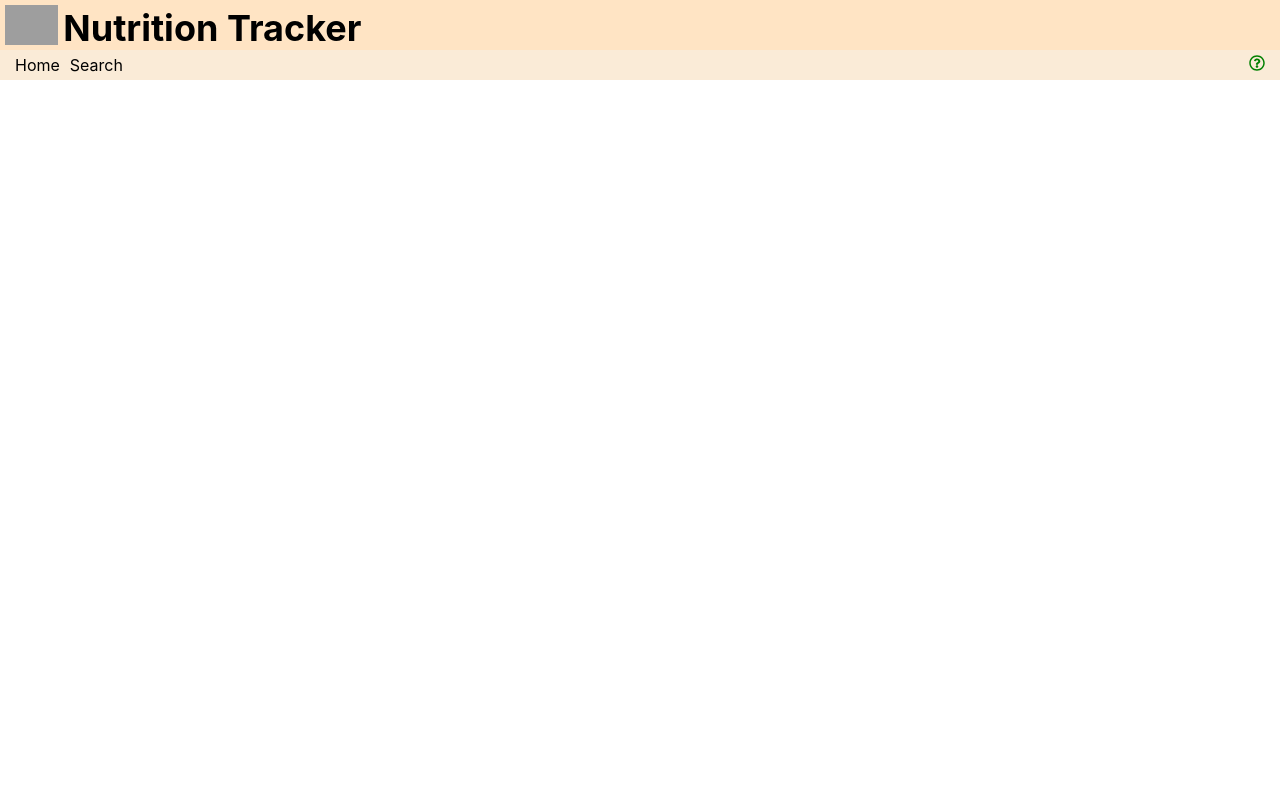
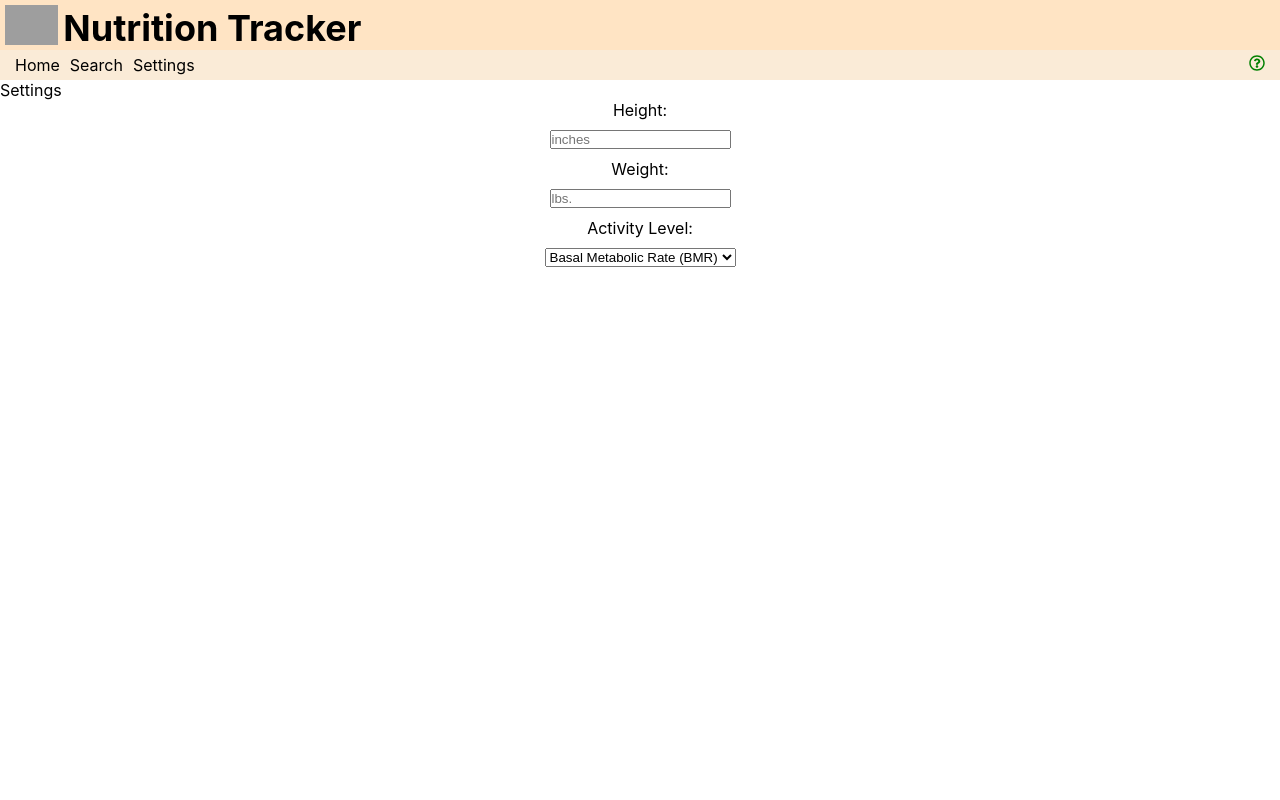
Before and after one commit to tkg808/nutrition-tracker, a React (Create React App) app: page /settings in a window 1280 px wide. Shown: the top 800 px of the page. Built offline with nearby package versions, Linux system fonts and the light colour scheme; grey boxes are pictures that could not be loaded.

Commit message:
Added a Settings component that will take user info to determine daily caloric needs. Added a SettingsForm component to render in Settings. Added UserSettings context to use calculations app-wide.

```diff
--- a/src/App.js
+++ b/src/App.js
@@ -6,6 +6,7 @@ import { useState, useEFfect, useEffect } from 'react';
 import { UserContext } from './UserContext';
 import { FaRegQuestionCircle, FaGithub } from 'react-icons/fa';
 import Help from './components/Help';
+import Settings from './components/Settings';
 
 export default function App()
 {
@@ -40,6 +41,7 @@ export default function App()
         <div className="links">
           <Link to="/">Home</Link>
           <Link to="/search">Search</Link>
+          <Link to="/settings">Settings</Link>
         </div>
         <FaRegQuestionCircle
           id="help-icon"
@@ -51,6 +53,7 @@ export default function App()
           <Routes>
             <Route path="/" element={<Home />} />
             <Route path="/search" element={<Search />} />
+            <Route path="/settings" element={<Settings />} />
           </Routes>
         </main>
       </UserContext.Provider>
--- a/src/components/Home.js
+++ b/src/components/Home.js
@@ -1,4 +1,4 @@
-import React, { useContext } from 'react';
+import React, { useContext, useState } from 'react';
 import NutritionTotals from './NutritionTotals';
 import FoodList from './FoodList';
 import { UserContext } from '../UserContext';
@@ -6,7 +6,6 @@ import { UserContext } from '../UserContext';
 export default function Home()
 {
   const { userFoods, setUserFoods } = useContext(UserContext);
-  // const { showFullView, setShowFullView } =
 
   const totals =
   {
--- /dev/null
+++ b/src/components/Settings.js
@@ -0,0 +1,12 @@
+import React from 'react';
+import SettingsForm from './SettingsForm';
+
+export default function Settings()
+{
+  return (
+    <div className="settings-container">
+      Settings
+      <SettingsForm />
+    </div>
+  );
+}
--- /dev/null
+++ b/src/components/SettingsForm.js
@@ -0,0 +1,23 @@
+import React from 'react';
+
+export default function SettingsForm()
+{
+  return (
+    <form action="settings-form">
+      <label htmlFor="form-height">Height: </label>
+      <input type="number" id="form-height" placeholder="inches" required />
+      <label htmlFor="form-weight">Weight: </label>
+      <input type="number" id="form-weight" placeholder="lbs." required />
+      <label htmlFor="form-activity">Activity Level: </label>
+      <select id="form-activity" required>
+        <option value="1">Basal Metabolic Rate (BMR)</option>
+        <option value="1.1">Sedantary</option>
+        <option value="1.2">Light</option>
+        <option value="1.4">Moderate</option>
+        <option value="1.6">Active</option>
+        <option value="1.8">Very Active</option>
+        <option value="2">Extremely Active</option>
+      </select>
+    </form>
+  )
+}
```
Also changed, not shown: src/UserSettings.js (added, +8 -0 lines).
